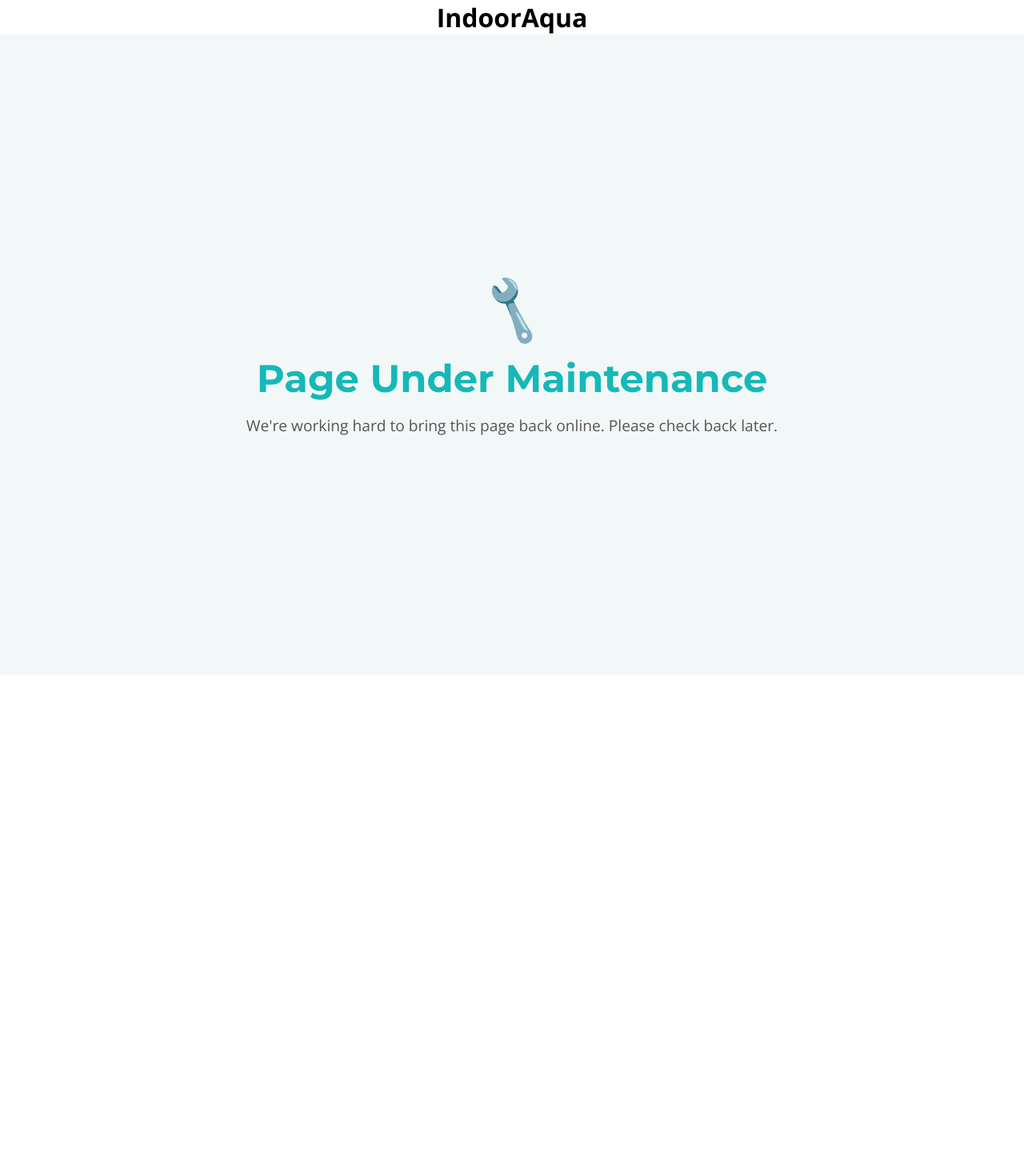
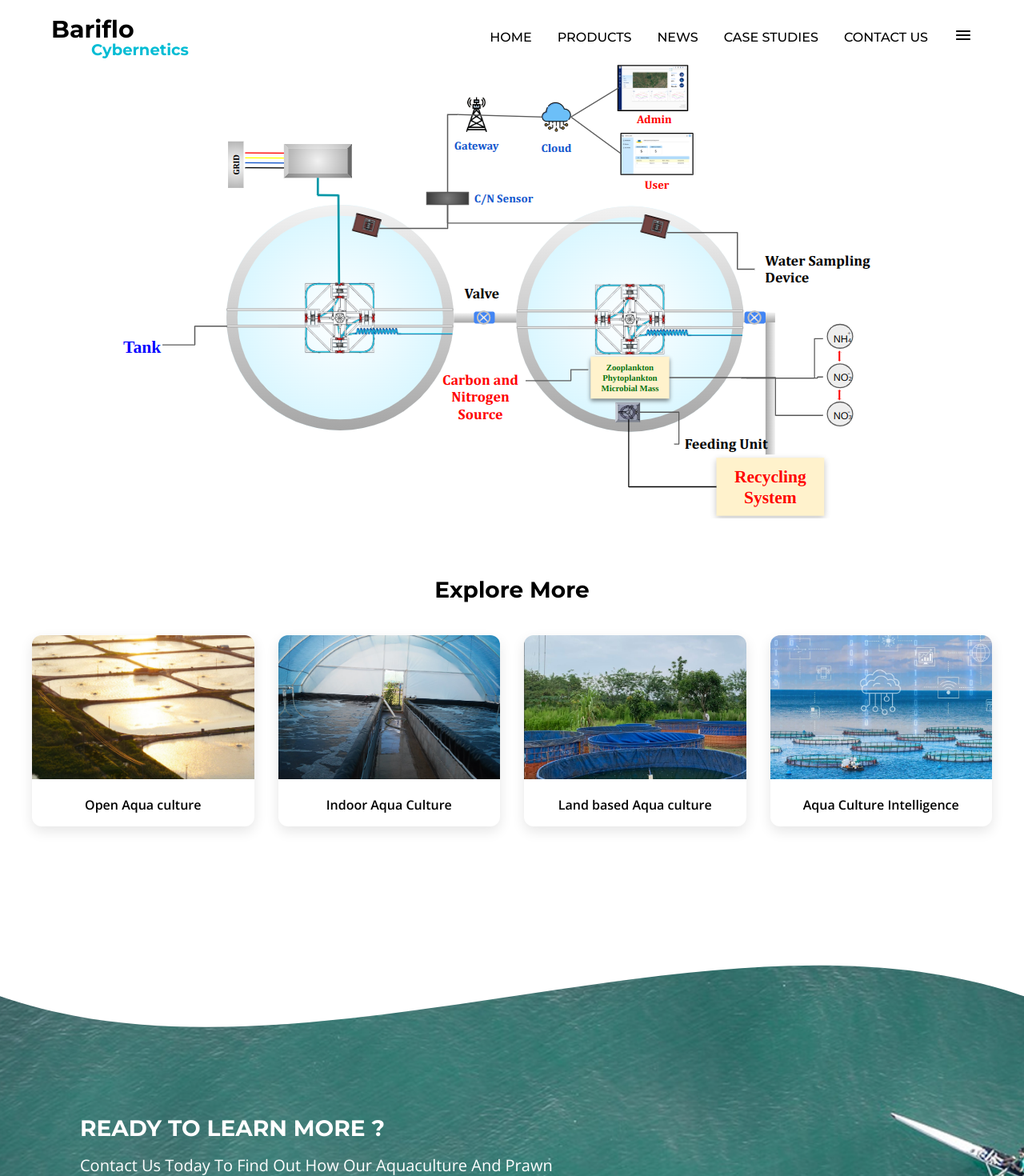
Before and after one commit to Web2Bariflo/Bariflo-new-website, a React (Vite) app: page /indoorAqua in a window 1280 px wide. Shown: the top 1470 px of the page at 80% size. Before the commit the page ends 843 px from the top, so only its background shows below. Built offline with nearby package versions, Linux system fonts and the light colour scheme.

Commit message:
outdoor image added

```diff
--- a/src/components/home/AquacultureAI.jsx
+++ b/src/components/home/AquacultureAI.jsx
@@ -3,36 +3,41 @@ import { motion, AnimatePresence } from "framer-motion";
 import { ParallaxProvider, ParallaxBanner } from "react-scroll-parallax";
 import styled from "styled-components";
 import { useNavigate } from "react-router-dom";
+import { FiArrowDownCircle } from "react-icons/fi";
 
 // Background images for each category
 const images = {
-  "Open Aqua culture": "/images/openAquaculture.png",
+  "Land based Aqua culture": "/images/openAquaculture.png",
   "Indoor Aqua Culture": "/images/indoor.png",
-  "Land based Aqua culture": "/images/bfc.png",
+  "Open Aqua culture": "/images/bfc.png",
   "Aqua Culture Intelligence": "/images/aquaai.png",
 };
 
 // Text content per category
 const contentByCategory = {
-  "Open Aqua culture": {
-    heading: "Explore Open Aquaculture Solutions",
+  "Land based Aqua culture": {
+    heading: "Land-Based Sustainable Systems",
     button: "Learn More",
     link: "/outdoorAqua",
+    disabled: false,
   },
   "Indoor Aqua Culture": {
     heading: "Revolutionizing Indoor Aquaculture",
     button: "Learn More",
     link: "/indoorAqua",
+    disabled: false,
   },
-  "Land based Aqua culture": {
-    heading: "Land-Based Sustainable Systems",
+  "Open Aqua culture": {
+    heading: "Explore Open Aquaculture Solutions",
     button: "Learn More",
-    link: "/landBasedAqua",
+    link: "/outdoorAqua",
+    disabled: true,
   },
   "Aqua Culture Intelligence": {
     heading: "Smarter Aquaculture with AI",
     button: "Discover",
     link: "/aquaIntelligence",
+    disabled: true,
   },
 };
 
@@ -166,6 +171,33 @@ const Button = styled.button`
   &:hover {
     background-color: #139c9c;
   }
+  &:disabled {
+    background-color: #cccccc;
+    color: #666666;
+    cursor: not-allowed;
+    pointer-events: none;
+  }
+`;
+const SmallButton = styled.button`
+  padding: 4px 10px;
+  font-size: 1rem;
+  background-color: transparent;
+  color: white;
+  border: none;
+  border-radius: 4px;
+  cursor: pointer;
+  transition: font-size 0.2s ease;
+
+  &:hover {
+    // background-color: #0e7a7a;
+      font-size: 2rem;
+
+  }
+
+
+  @media (max-width: 768px) {
+    margin-top: 5px;
+  }
 `;
 
 export default function AquaCultureSlider() {
@@ -207,7 +239,16 @@ export default function AquaCultureSlider() {
               <Overlay />
               <Content>
                 <Heading>{contentByCategory[selected].heading}</Heading>
-                <Button onClick={() => navigate(contentByCategory[selected].link)}>{contentByCategory[selected].button}</Button>
+                <Button
+                  onClick={() => {
+                    if (!contentByCategory[selected].disabled) {
+                      navigate(contentByCategory[selected].link);
+                    }
+                  }}
+                  disabled={contentByCategory[selected].disabled}
+                >
+                  {contentByCategory[selected].button}
+                </Button>
               </Content>
             </motion.div>
           </AnimatePresence>
@@ -220,7 +261,18 @@ export default function AquaCultureSlider() {
               active={selected === cat}
               onClick={() => handleTabClick(cat)}
             >
-              {cat}
+              <span>
+                {cat}{" "}
+                <SmallButton
+                  onClick={(e) => {
+                    e.stopPropagation(); // Prevent tab click
+                    navigate(contentByCategory[cat].link);
+                  }}
+                  disabled={contentByCategory[cat].disabled}
+                >
+                  <FiArrowDownCircle />
+                </SmallButton>
+              </span>
             </Tab>
           ))}
         </RightPane>
--- /dev/null
+++ b/src/components/outdoor/PopImg.jsx
@@ -0,0 +1,218 @@
+import styled, { keyframes } from "styled-components";
+import React, { useState } from "react";
+
+
+const popEffect = keyframes`
+  0% {
+    transform: scale(0.5);
+    opacity: 0;
+  }
+  100% {
+    transform: scale(1);
+    opacity: 1;
+  }
+`;
+
+const Wrapper = styled.div`
+  display: flex;
+  justify-content: center;
+  align-items: center;
+  height: 70vh;
+`;
+
+// 🔹 Image container
+const ImageContainer = styled.div`
+  position: relative;
+  display: inline-block;
+  cursor: pointer;
+`;
+
+// 🔹 Main Image
+const MainImage = styled.img`
+  transition: transform 0.3s ease, opacity 0.3s ease;
+  ${(props) =>
+    props.popped &&
+    `
+    transform: scale(0.95);
+    opacity: 1.0;
+  `}
+  width: 100%;
+  max-width: 800px;
+  height: auto;
+`;
+
+// 🔹 Pop-out Container for desktop
+const PopOut = styled.div`
+  position: absolute;
+  top: 0;
+  left: 100%;
+  margin-left: 20px;
+  z-index: 10;
+  animation: ${popEffect} 0.3s ease-out forwards;
+
+  @media (max-width: 768px) {
+    display: none;
+  }
+`;
+const PopText = styled.span`
+  color: #333;
+  font-weight: bold;
+  font-size: 1.1rem;
+  text-align: center;
+  margin-left: 11rem;
+  @media (max-width: 768px) {
+    margin-left: 2rem;
+  }
+`;
+// 🔹 Pop-out Image
+const PoppedImage = styled.img`
+  width: 400px;
+  border-radius: 10px;
+`;
+
+// 🔹 Clickable Hotspot
+const Hotspot = styled.div`
+  position: absolute;
+  width: 30px;
+  height: 30px;
+  background-color: rgba(22, 184, 184, 0.7);
+  border-radius: 50%;
+  border: 2px solid white;
+  cursor: pointer;
+  box-shadow: 0 0 6px rgba(0, 0, 0, 0.3);
+  transition: transform 0.2s;
+
+  &:hover {
+    transform: scale(1.2);
+  }
+`;
+
+// 🔹 Mobile Drawer
+const MobileDrawer = styled.div`
+  display: none;
+
+  @media (max-width: 768px) {
+    display: ${({ visible }) => (visible ? "flex" : "none")};
+    position: fixed;
+    bottom: 0;
+    left: 0;
+    right: 0;
+    height: 50vh;
+    background: white;
+    box-shadow: 0 -4px 20px rgba(0, 0, 0, 0.2);
+    border-top-left-radius: 12px;
+    border-top-right-radius: 12px;
+    z-index: 999;
+    flex-direction: column;
+    align-items: center;
+    padding: 20px;
+    animation: ${popEffect} 0.3s ease-out forwards;
+  }
+`;
+
+const DrawerImage = styled.img`
+  width: 100%;
+  max-height: 100%;
+  object-fit: contain;
+`;
+
+const DrawerClose = styled.button`
+  align-self: flex-end;
+  background: none;
+  border: none;
+  font-size: 1.8rem;
+  cursor: pointer;
+  color: #333;
+  margin-bottom: 10px;
+`;
+
+const PopImg = () => {
+ const [selectedHotspot, setSelectedHotspot] = useState(null);
+
+  const hotspots = [
+    {
+      id: "aeration device",
+      top: "40%",
+      left: "50%",
+      image: "/images/RENDERED IMAGES OF PRODUCTS/aerator image 1 (2) 1.png",
+    },
+    {
+      id: "feeder",
+      top: "50%",
+      left: "70%",
+      image: "/images/RENDERED IMAGES OF PRODUCTS/auto feeder 1.png",
+    },
+    {
+      id: "Water Sampling",
+      top: "65%",
+      left: "80%",
+      image:
+        "/images/RENDERED IMAGES OF PRODUCTS/water sampling & monitoring  image 1 (1) 1.png",
+    },
+    {
+      id: "checktray",
+      top: "90%",
+      left: "90%",
+      image:
+        "/images/RENDERED IMAGES OF PRODUCTS/chectray render image 1 1.png",
+    },
+  ];
+
+  return (
+    <>
+      <Wrapper>
+        <ImageContainer>
+          <MainImage
+            src="/images/RENDERED IMAGES OF PRODUCTS/website image1 2.png"
+            alt="Clickable"
+            popped={!!selectedHotspot}
+          />
+
+          {/* 🔹 Render hotspots */}
+          {hotspots.map((spot) => (
+            <Hotspot
+              key={spot.id}
+              style={{ top: spot.top, left: spot.left }}
+              onClick={() =>
+                setSelectedHotspot(
+                  selectedHotspot?.id === spot.id ? null : spot
+                )
+              }
+            />
+          ))}
+
+          {/* 🔹 Desktop pop-out */}
+          {selectedHotspot && (
+            <PopOut>
+              <PoppedImage
+                src={selectedHotspot.image}
+                alt={selectedHotspot.id}
+              />
+              <PopText>{selectedHotspot.id}</PopText>
+            </PopOut>
+          )}
+        </ImageContainer>
+      </Wrapper>
+
+      {/* 🔹 Mobile Drawer */}
+      <MobileDrawer visible={!!selectedHotspot}>
+        <DrawerClose onClick={() => setSelectedHotspot(null)}>
+          &times;
+        </DrawerClose>
+        {selectedHotspot && (
+          <>
+            {" "}
+            <DrawerImage
+              src={selectedHotspot.image}
+              alt={selectedHotspot.id}
+            />{" "}
+            <PopText>{selectedHotspot.id}</PopText>
+          </>
+        )}
+      </MobileDrawer>
+    </>
+  );
+};
+
+
+export default PopImg
--- a/src/pages/Indoor/IndoorAqua.jsx
+++ b/src/pages/Indoor/IndoorAqua.jsx
@@ -1,17 +1,94 @@
-import React from 'react'
-import UnderMaintenance from "../../components/Maintaince";
+import Navbar from "../../components/Navbar";
+import Cards from "../../components/Cards";
+import { motion } from "framer-motion";
+import ContactSection from "../../components/ContactSection";
+import Footer from "../../components/Footer";
+import styled, { keyframes } from "styled-components";
+
+const floatUpVariant = {
+  hidden: { opacity: 0, y: 50 },
+  visible: {
+    opacity: 1,
+    y: 0,
+    transition: { duration: 0.6, ease: "easeOut" },
+  },
+};
+
+const Wrapper = styled.div`
+  display: flex;
+  justify-content: center;
+  align-items: center;
+  height: 70vh;
+`;
+
+// 🔹 Image container
+const ImageContainer = styled.div`
+  position: relative;
+  display: inline-block;
+  cursor: pointer;
+`;
+
+// 🔹 Main Image
+const MainImage = styled.img`
+  transition: transform 0.3s ease, opacity 0.3s ease;
+  ${(props) =>
+    props.popped &&
+    `
+    transform: scale(0.95);
+    opacity: 1.0;
+  `}
+  width: 100%;
+  height: auto;
+`;
 
 const IndoorAqua = () => {
+  const cards = [
+    {
+      title: "Open Aqua culture",
+      image: "/images/openAquaculture.png",
+      link: "/openAquaculture",
+    },
+    {
+      title: "Indoor Aqua Culture",
+      image: "/images/indoor.png",
+      link: "/indoor",
+    },
+    {
+      title: "Land based Aqua culture",
+      image: "/images/bfc.png",
+      link: "/Land-based-Aqua",
+    },
+    {
+      title: "Aqua Culture Intelligence",
+      image: "/images/aquaai.png",
+      link: "aquaai",
+    },
+  ];
   return (
-        <>
-          <div
-            style={{ textAlign: "center", fontWeight: "bolder", fontSize: "32px" }}
-          >
-            IndoorAqua
-          </div>
-          <UnderMaintenance/>
-        </>
-  )
-}
+    <>
+      <Navbar />
+      <div style={{ height: "80px" }} />
+      <Wrapper>
+        <ImageContainer>
+          <MainImage
+            src="/images/bioflocdesign.png"
+            alt="Clickable"
+          />
+        </ImageContainer>
+      </Wrapper>
+      <motion.div
+        variants={floatUpVariant}
+        initial="hidden"
+        whileInView="visible"
+        viewport={{ once: true }}
+      >
+        <Cards cards={cards} />
+      </motion.div>
+      <ContactSection />
+      <Footer />
+      {/* <UnderMaintenance /> */}
+    </>
+  );
+};
 
-export default IndoorAqua
+export default IndoorAqua;
--- a/src/pages/outdoor/OutdoorAqua.jsx
+++ b/src/pages/outdoor/OutdoorAqua.jsx
@@ -1,15 +1,63 @@
-import React from "react";
 import UnderMaintenance from "../../components/Maintaince";
+import Navbar from "../../components/Navbar";
+import Cards from "../../components/Cards";
+import { motion } from "framer-motion";
+import ContactSection from "../../components/ContactSection";
+import Footer from "../../components/Footer";
+import PopImg from "../../components/outdoor/PopImg";
+
+const floatUpVariant = {
+  hidden: { opacity: 0, y: 50 },
+  visible: {
+    opacity: 1,
+    y: 0,
+    transition: { duration: 0.6, ease: "easeOut" },
+  },
+};
 
 const OutdoorAqua = () => {
+  const cards = [
+    {
+      title: "Open Aqua culture",
+      image: "/images/openAquaculture.png",
+      link: "/openAquaculture",
+    },
+    {
+      title: "Indoor Aqua Culture",
+      image: "/images/indoor.png",
+      link: "/indoor",
+    },
+    {
+      title: "Land based Aqua culture",
+      image: "/images/bfc.png",
+      link: "/Land-based-Aqua",
+    },
+    {
+      title: "Aqua Culture Intelligence",
+      image: "/images/aquaai.png",
+      link: "aquaai",
+    },
+  ];
   return (
     <>
-      <div
-        style={{ textAlign: "center", fontWeight: "bolder", fontSize: "32px" }}
+      <Navbar />
+      <div style={{ height: "80px" }} />
+      <PopImg />
+      <motion.div
+        variants={floatUpVariant}
+        initial="hidden"
+        whileInView="visible"
+        viewport={{ once: true }}
       >
-        OutdoorAqua
-      </div>
-      <UnderMaintenance />
+
+       {/* //work   */}
+
+
+      <Cards cards={cards} />
+      </motion.div>
+      <ContactSection />
+      <Footer />
+      {/* <UnderMaintenance /> */}
     </>
   );
 };
```
Also changed, not shown: public/images/RENDERED IMAGES OF PRODUCTS/website image1 2.png (added).
